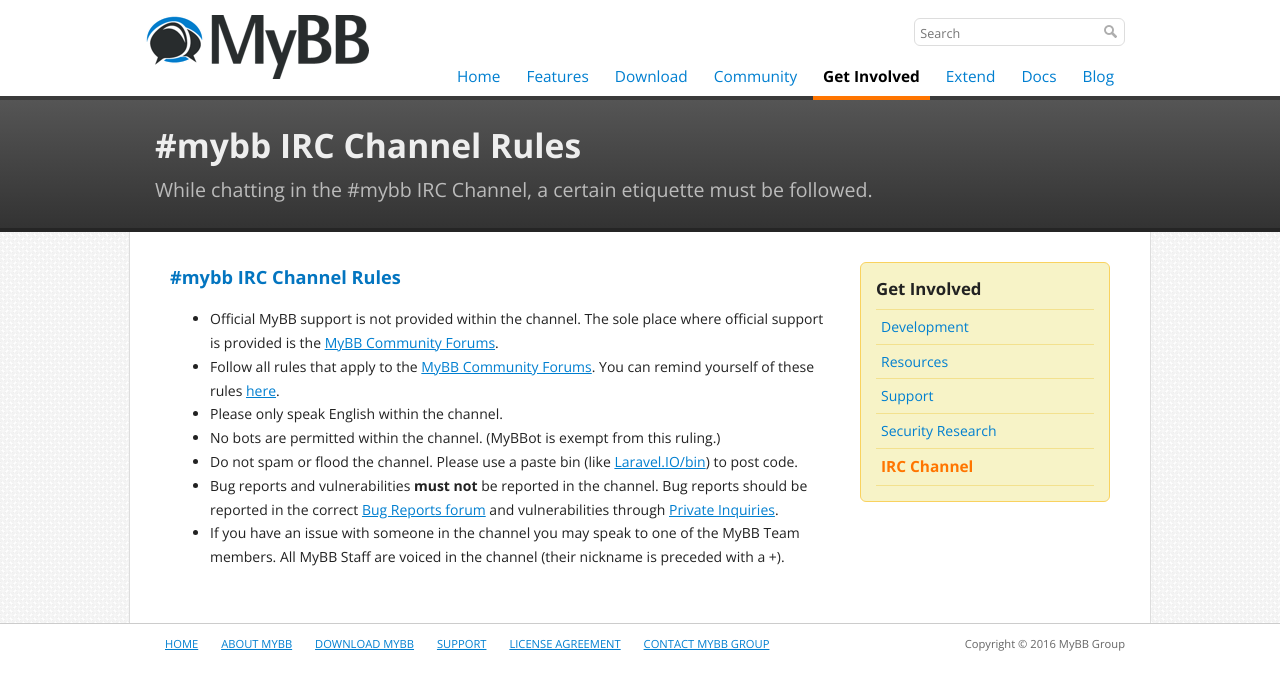
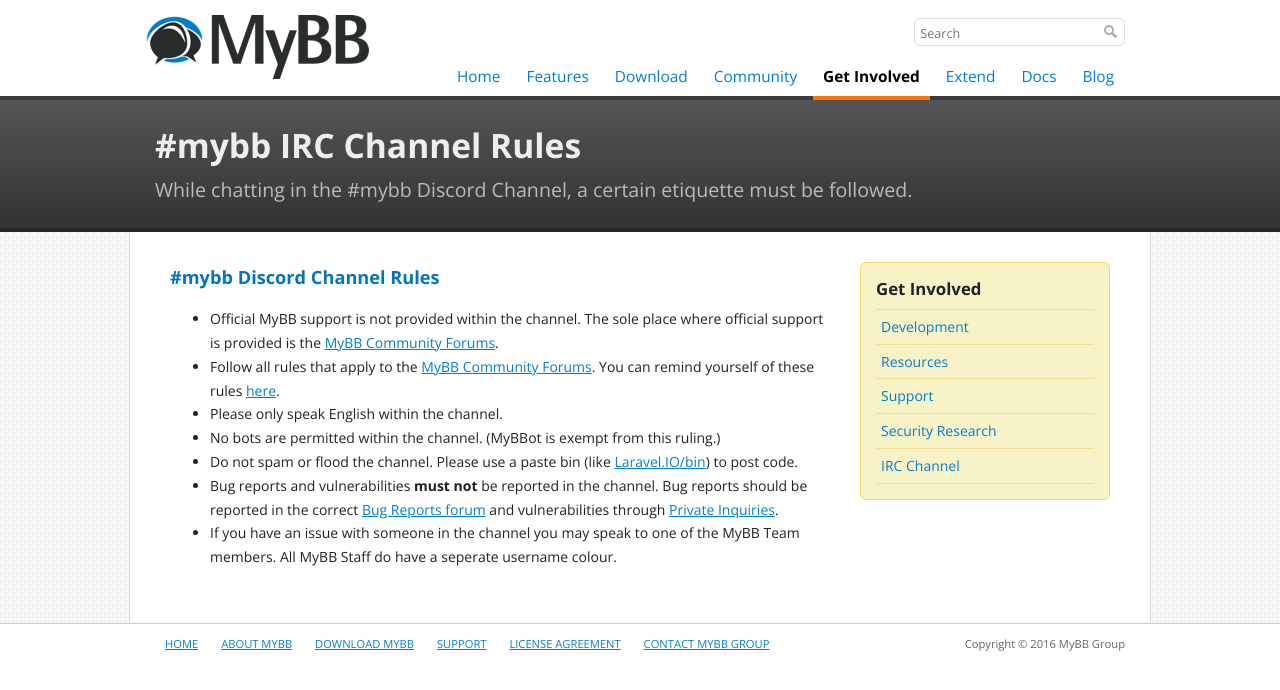
Before and after one commit to mybb/mybb.com, a Jekyll site: the page built from get-involved/discord/rules.html, in a window 1280 px wide. Shown: the top 690 px of the page. Built offline with Jekyll 4.4.1, drawn with Linux system fonts in a browser that asks for light colours; nearby versions of some CDN libraries.

Commit message:
update rules for discord

```diff
--- a/get-involved/discord/rules.html
+++ b/get-involved/discord/rules.html
@@ -3,20 +3,20 @@
 section: get-involved
 
 title: "#mybb IRC Channel Rules"
-description: "While chatting in the #mybb IRC Channel, a certain etiquette must be followed."
+description: "While chatting in the #mybb Discord Channel, a certain etiquette must be followed."
 ---
 
 <aside id="sidebar">
 	<section>
 		<h1>Get Involved</h1>
-		{% include section_nav.html section='get-involved' parent='get-involved/irc-channel' %}
+		{% include section_nav.html section='get-involved' parent='get-involved/discord' %}
 	</section>
 </aside>
 
 <div id="contentBlock">
 	<section class="general">
 		<header>
-			<h1>#mybb IRC Channel Rules</h1>
+			<h1>#mybb Discord Channel Rules</h1>
 		</header>
 		<ul>
 			<li>Official MyBB support is not provided within the channel. The sole place where official support is provided is the <a href="https://community.mybb.com">MyBB Community Forums</a>.</li>
@@ -25,7 +25,7 @@
 			<li>No bots are permitted within the channel. (MyBBot is exempt from this ruling.)</li>
 			<li>Do not spam or flood the channel. Please use a paste bin (like <a href="http://laravel.io/bin">Laravel.IO/bin</a>) to post code.</li>
 			<li>Bug reports and vulnerabilities <strong>must not</strong> be reported in the channel. Bug reports should be reported in the correct <a href="https://community.mybb.com/forum-161.html">Bug Reports forum</a> and vulnerabilities through <a href="https://community.mybb.com/forum-135.html">Private Inquiries</a>.</li>
-			<li>If you have an issue with someone in the channel you may speak to one of the MyBB Team members. All MyBB Staff are voiced in the channel (their nickname is preceded with a +).</li>
+			<li>If you have an issue with someone in the channel you may speak to one of the MyBB Team members. All MyBB Staff do have a seperate username colour.</li>
 		</ul>
 	</section>
 </div>
```
